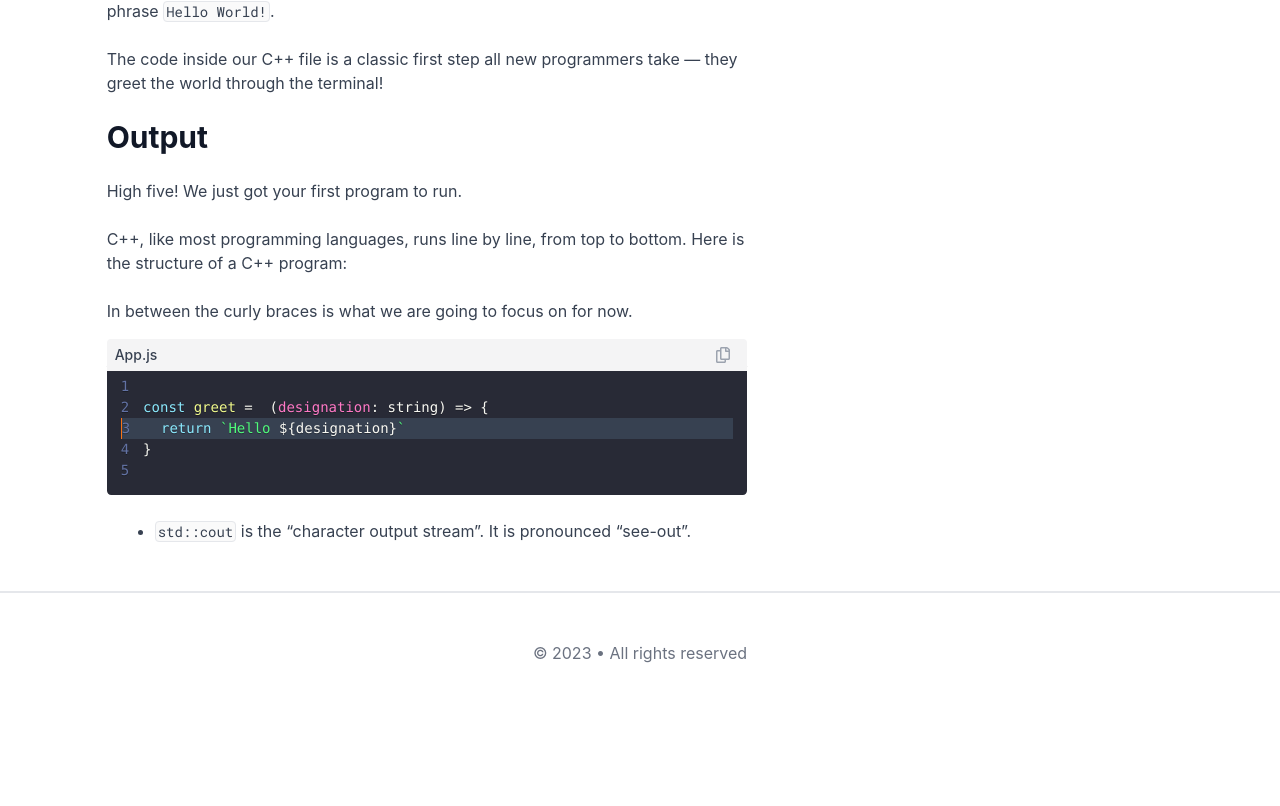
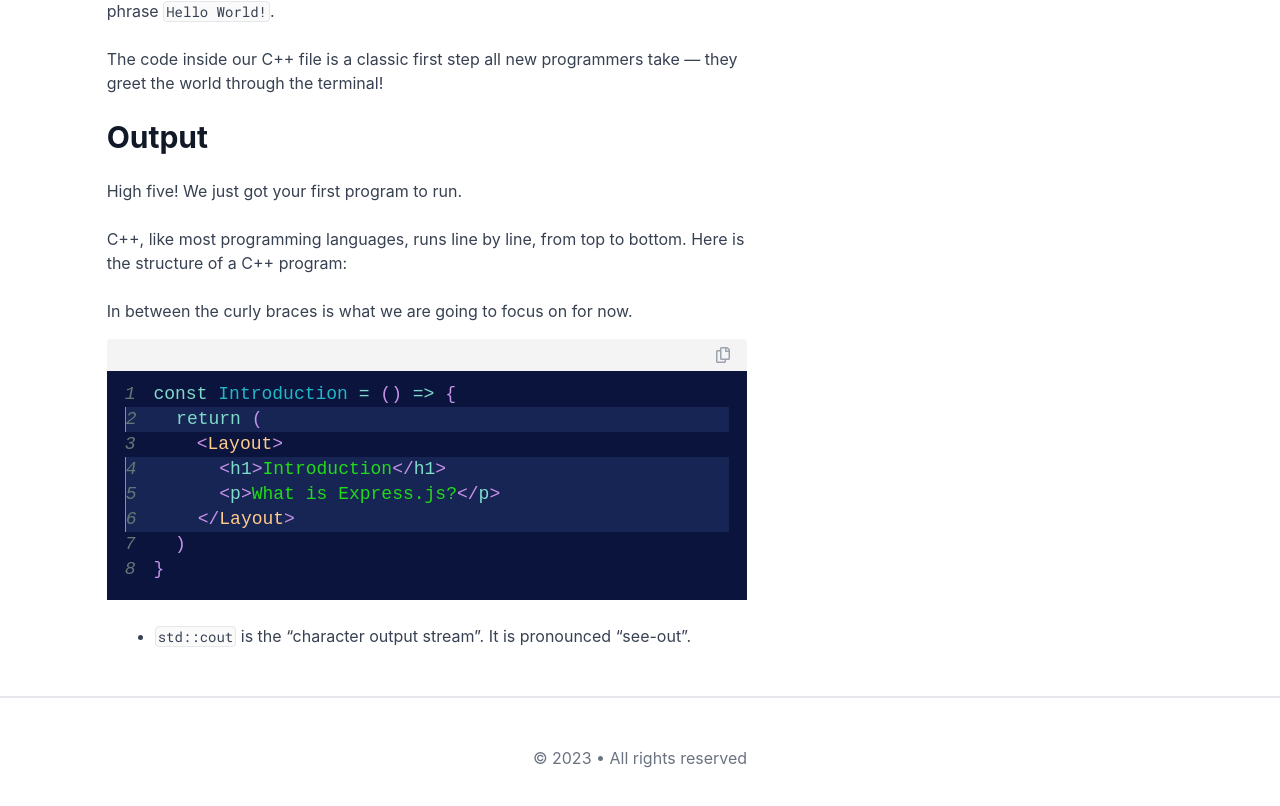
Before and after one commit to sundaray/tusar-nextjs-blog, a Next.js app: page /blog/first-blog in a window 1280 px wide. Shown: the part 1187-1993 px from the top of the page. Before the commit the page ends 1900 px from the top, so only its background shows below. Built offline with nearby package versions, Linux system fonts and the light colour scheme.

Commit message:
syntax highlighting theme finalized

```diff
--- a/src/components/codesnippets/first-blog.js
+++ b/src/components/codesnippets/first-blog.js
@@ -1,5 +1,8 @@
-export const code = `
-const greet =  (designation: string) => {
-  return \`Hello \${designation}\`
-}
-`;
+export const code = `const Introduction = () => {
+  return (
+    <Layout>
+      <h1>Introduction</h1>
+      <p>What is Express.js?</p>
+    </Layout>
+  )
+}`;
--- a/src/components/post/CodeBlock.js
+++ b/src/components/post/CodeBlock.js
@@ -1,7 +1,7 @@
 import React, { useState } from "react";
 import { Prism as SyntaxHighlighter } from "react-syntax-highlighter";
 import { CopyToClipboard } from "react-copy-to-clipboard";
-import { dracula } from "react-syntax-highlighter/dist/cjs/styles/prism";
+import { zTouch } from "react-syntax-highlighter/dist/cjs/styles/prism";
 import { FaRegCopy } from "react-icons/fa";
 
 const CodeBlock = ({
@@ -20,7 +20,7 @@ const CodeBlock = ({
   return (
     <div className="relative pt-2">
       <div className="flex items-center pl-2 rounded-t absolute -top-2 left-0 bg-zinc-100 w-full h-8 text-sm font-medium">
-        {fileName}
+        {fileName && fileName}
       </div>
       <CopyToClipboard
         onCopy={handleCopy}
@@ -45,13 +45,13 @@ const CodeBlock = ({
             : ""
         }`}
         language={language}
-        style={dracula}
+        style={zTouch}
         showLineNumbers
         wrapLines
         lineProps={(lineNumber) => {
           let style = { display: "block" };
           if (highlight.includes(lineNumber)) {
-            style.backgroundColor = "#374151";
+            style.backgroundColor = "#172554";
             style.borderLeft = "solid 1px #f97316";
           }
           return { style };
--- a/src/pages/blog/first-blog.js
+++ b/src/pages/blog/first-blog.js
@@ -73,7 +73,7 @@ const Home = () => {
       <p>
         In between the curly braces is what we are going to focus on for now.
       </p>
-      <CodeBlock language="jsx" highlight={[3]} fileName="App.js">
+      <CodeBlock language="jsx" highlight={[2, 4, 5, 6]}>
         {code}
       </CodeBlock>
       <List>
```
